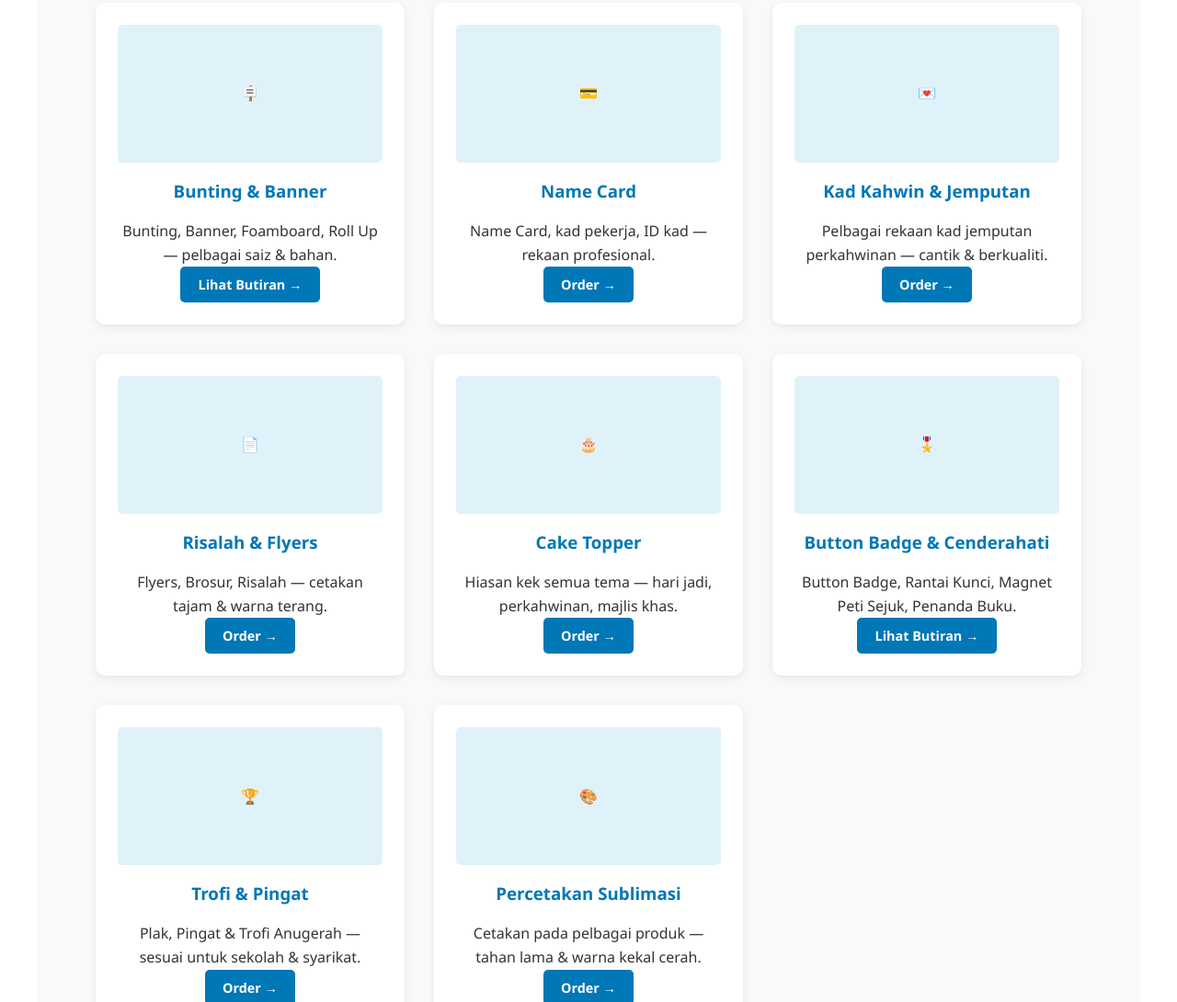
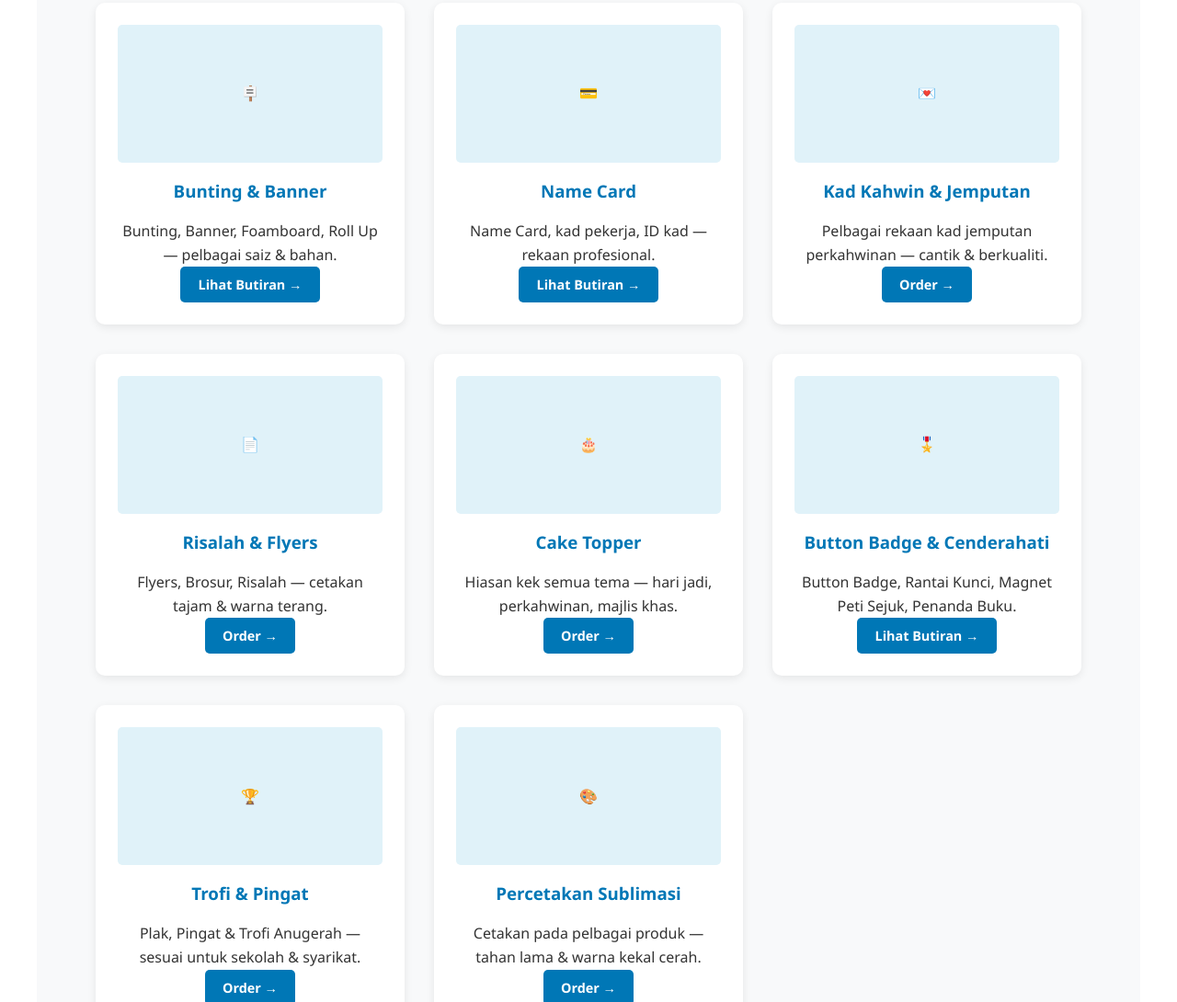
Before and after one commit to yymediaprintingklang/yymediaprintingklang.github.io, a plain HTML site: page index.html in a window 1280 px wide. Shown: the part 1394-2484 px from the top of the page at 92% size. Drawn offline with Linux system fonts and the light colour scheme.

Commit message:
Update index.html

```diff
--- a/index.html
+++ b/index.html
@@ -128,7 +128,7 @@
                 <div class="produk-gambar">💳</div>
                 <h3>Name Card</h3>
                 <p>Name Card, kad pekerja, ID kad — rekaan profesional.</p>
-                <a href="https://wasap.my/601162339801/yymediaprinting" target="_blank" class="btn" style="padding: 0.5rem 1.2rem; font-size: 0.9rem;">Order →</a>
+                <a href="namecard.html" class="btn" style="padding: 0.5rem 1.2rem; font-size: 0.9rem;">Lihat Butiran →</a>
             </div>
             <div class="produk-kad">
                 <div class="produk-gambar">💌</div>
```
